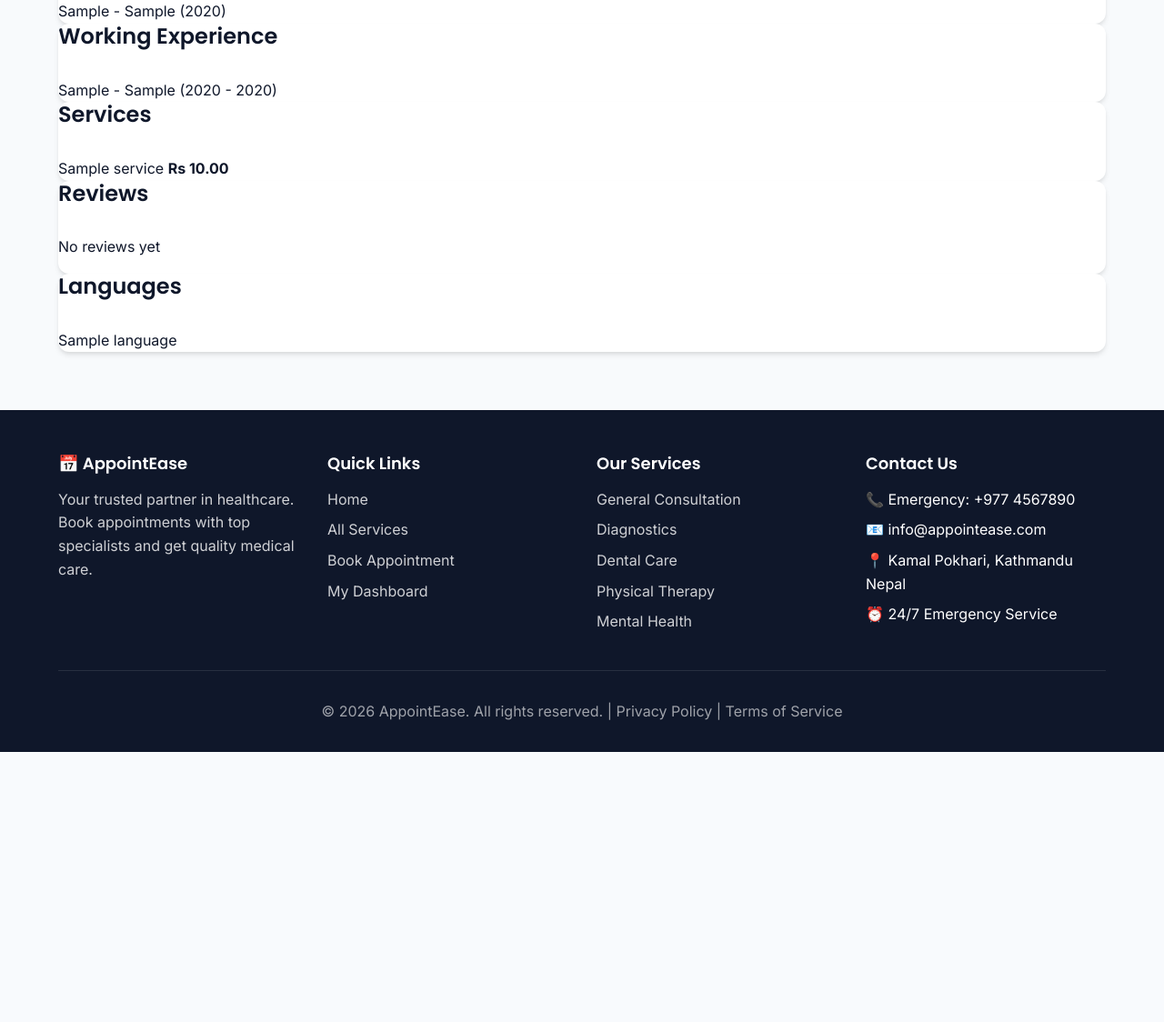
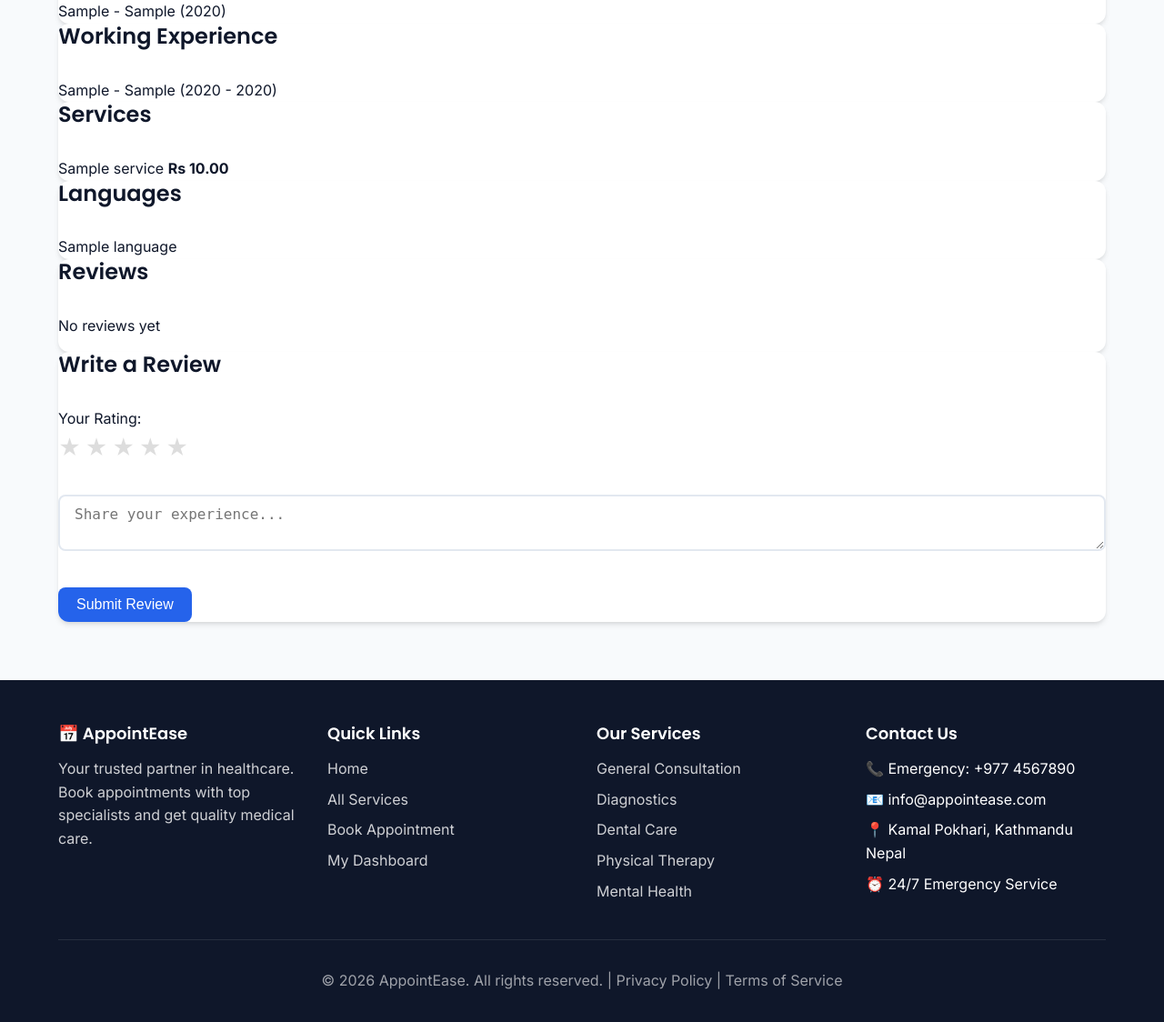
Before and after one commit to ushaaaa33/Appointment_Schedular, a Django app: page /services/doctor/1/ in a window 1280 px wide. Shown: the part 521-1645 px from the top of the page at 91% size. Before the commit the page ends 1348 px from the top, so only its background shows below. Run offline with Django 5.2, Linux system fonts and the light colour scheme; a user stored in the database is signed in; tables that the repository leaves empty hold one stand-in row (values such as "Sample post"); grey boxes marked "Sample" are stand-in pictures.

Commit message:
feat: implement review system with submission logic and duplicate review prevention

```diff
--- a/static/css/style.css
+++ b/static/css/style.css
@@ -521,3 +521,12 @@ html, body {
     padding: var(--spacing-lg) 0;
     text-align: center;
 }
+
+.star {
+    font-size: 24px;
+    color: #ddd;
+    cursor: pointer;
+}
+.star.active {
+    color: #f4c150;
+}
--- a/templates/Doctor/doctor_profile.html
+++ b/templates/Doctor/doctor_profile.html
@@ -28,10 +28,8 @@
                     Dr. {{ doctor.user.get_full_name }}
                 </h2>
 
-                <!-- Google-style Rating -->
+                <!-- Rating -->
                 <div class="d-flex align-items-center mb-2">
-
-                    <!-- Stars -->
                     <div class="me-2">
                         {% for i in "12345" %}
                             {% if forloop.counter <= doctor.average_rating %}
@@ -42,21 +40,16 @@
                         {% endfor %}
                     </div>
 
-                    <!-- Rating Number -->
                     <span class="fw-semibold">
                         {{ doctor.average_rating|default:"0.0" }}
                     </span>
 
-                    <!-- Review Count -->
                     <span class="text-muted ms-1">
                         ({{ doctor.reviews.count }} reviews)
                     </span>
-
                 </div>
 
-                <p class="text-muted mb-1">
-                    {{ doctor.specialization }}
-                </p>
+                <p class="text-muted mb-1">{{ doctor.specialization }}</p>
 
                 {% if doctor.bio %}
                     <p class="mb-0">{{ doctor.bio }}</p>
@@ -110,13 +103,24 @@
         </ul>
     </div>
 
+    <!-- Languages -->
+    <div class="card p-4 shadow-sm mt-4">
+        <h4 class="fw-semibold mb-3">Languages</h4>
+        <ul class="list-group">
+            {% for language in doctor.languages.all %}
+                <li class="list-group-item">{{ language.name }}</li>
+            {% empty %}
+                <li class="list-group-item">No languages listed</li>
+            {% endfor %}
+        </ul>
+    </div>
+
     <!-- Reviews -->
     <div class="card p-4 shadow-sm mt-4">
         <h4 class="fw-semibold mb-3">Reviews</h4>
 
         {% for review in doctor.reviews.all %}
             <div class="mb-3">
-
                 <div class="d-flex justify-content-between">
                     <strong>{{ review.patient.username }}</strong>
                     <span style="color:#f4c150;">⭐ {{ review.rating }}</span>
@@ -134,17 +138,76 @@
         {% endfor %}
     </div>
 
-    <!-- Languages -->
-    <div class="card p-4 shadow-sm mt-4 mb-4">
-        <h4 class="fw-semibold mb-3">Languages</h4>
-        <ul class="list-group">
-            {% for language in doctor.languages.all %}
-                <li class="list-group-item">{{ language.name }}</li>
-            {% empty %}
-                <li class="list-group-item">No languages listed</li>
-            {% endfor %}
-        </ul>
-    </div>
+    <!-- Review Form (UX Protected) -->
+    {% if user.is_authenticated %}
+        {% if has_reviewed %}
+            <div class="alert alert-success mt-4">
+                You have already reviewed this doctor ✔️
+            </div>
+        {% else %}
+            <div class="card p-4 shadow-sm mt-4">
+                <h4 class="mb-3">Write a Review</h4>
+
+                <form method="POST">
+                    {% csrf_token %}
+
+                    <!-- Star Rating -->
+                    <div class="mb-3">
+                        <label class="mb-2">Your Rating:</label><br>
+                        <div id="star-rating">
+                            {% for i in "12345" %}
+                                <span class="star" data-value="{{ forloop.counter }}">★</span>
+                            {% endfor %}
+                        </div>
+                        <input type="hidden" name="rating" id="rating-value">
+                    </div>
+
+                    <!-- Comment -->
+                    <textarea name="comment" class="form-control mb-3"
+                              placeholder="Share your experience..."></textarea>
+
+                    <button type="submit" class="btn btn-primary">
+                        Submit Review
+                    </button>
+                </form>
+            </div>
+        {% endif %}
+    {% else %}
+        <p class="mt-3 text-muted">Please login to leave a review</p>
+    {% endif %}
 
 </div>
+
+<!-- JS -->
+<script>
+const stars = document.querySelectorAll('.star');
+const ratingInput = document.getElementById('rating-value');
+
+if (stars && ratingInput) {
+    stars.forEach(star => {
+        star.addEventListener('click', () => {
+            const value = star.getAttribute('data-value');
+            ratingInput.value = value;
+
+            stars.forEach(s => s.classList.remove('active'));
+
+            for (let i = 0; i < value; i++) {
+                stars[i].classList.add('active');
+            }
+        });
+    });
+}
+</script>
+
+<style>
+.star {
+    font-size: 24px;
+    color: #ddd;
+    cursor: pointer;
+}
+.star.active {
+    color: #f4c150;
+}
+</style>
+
 {% endblock %}
```
Also changed, not shown: reviews/views.py (+32 -2 lines), templates/Doctor/doctor_list.html (+54 -6 lines).
